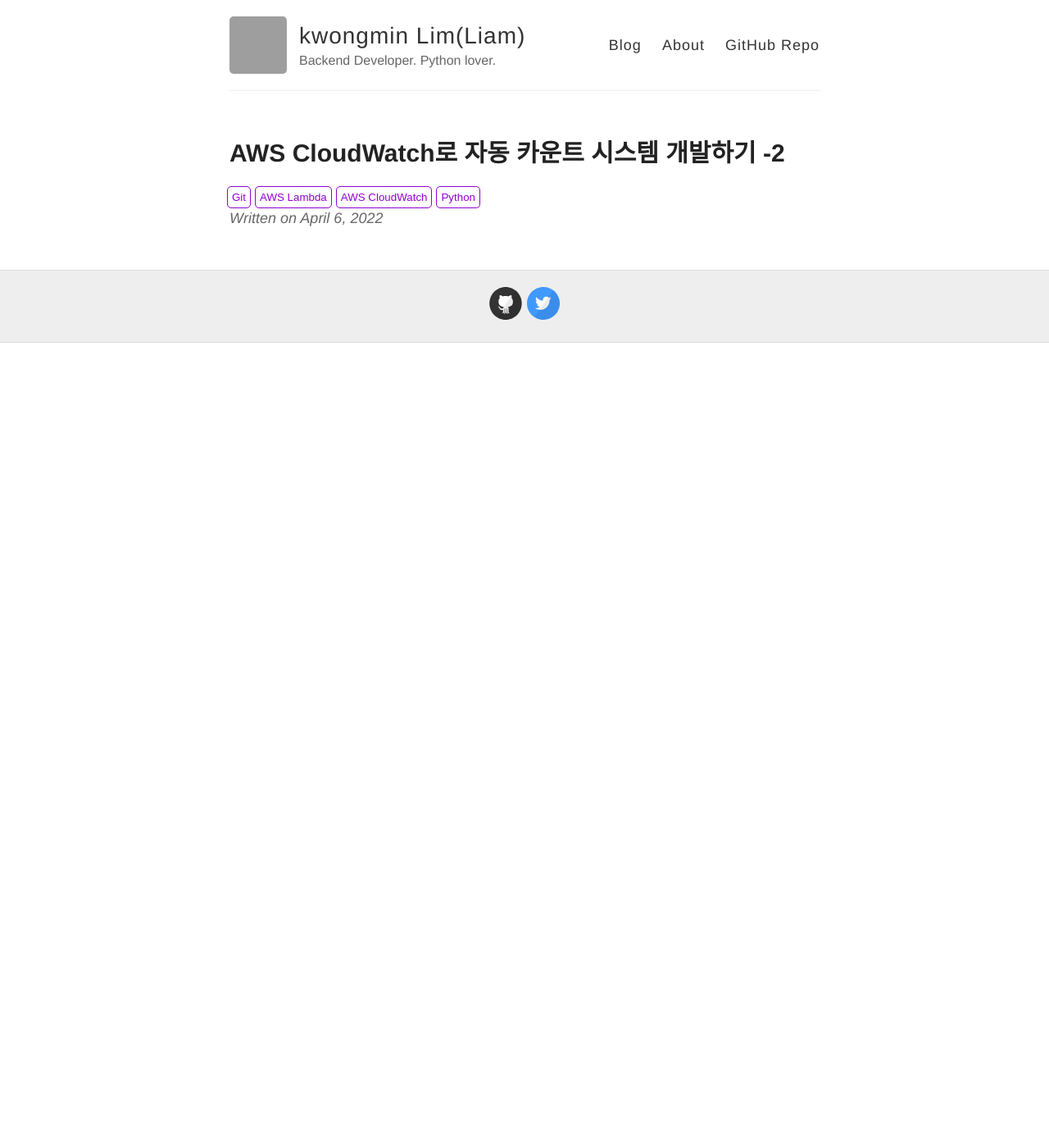
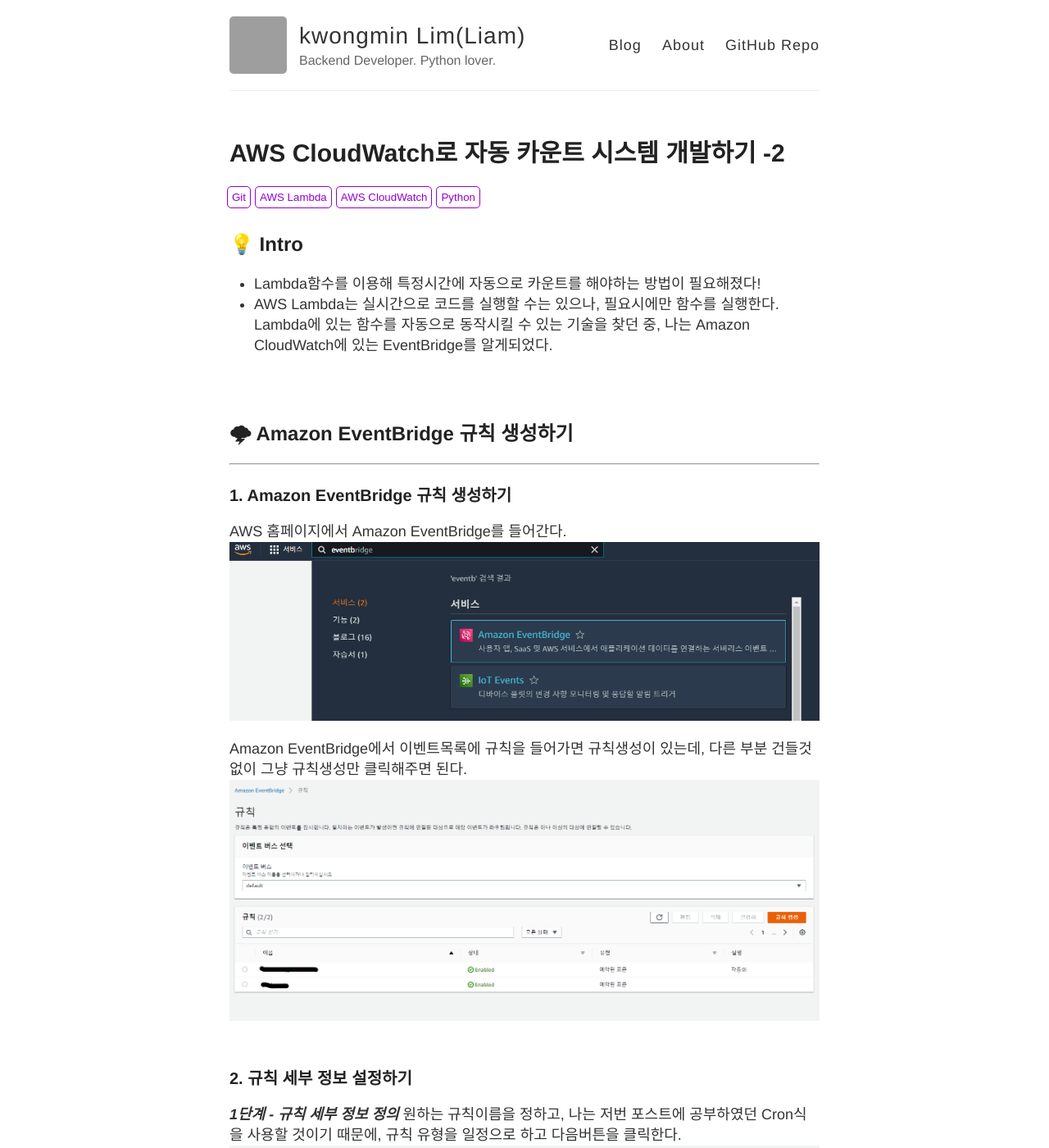
Before and after one commit to liampoet/liampoet.github.io-test2, a Jekyll site: the page built from _posts/2022-4-6-Lambda-CloudWatch-2.md, in a window 1280 px wide and 1400 px high. Shown: the whole window at 82% size. Built offline with Jekyll 4.4.1, drawn with Linux system fonts in a browser that asks for light colours; comment, search, counter and statistics services are not loaded; some of the changed text lies outside the part shown; grey boxes are pictures that could not be loaded.

Commit message:
Update 2022-4-6-Lambda-CloudWatch-2.md

```diff
--- a/_posts/2022-4-6-Lambda-CloudWatch-2.md
+++ b/_posts/2022-4-6-Lambda-CloudWatch-2.md
@@ -3,4 +3,48 @@
 title: AWS CloudWatch로 자동 카운트 시스템 개발하기 -2
 category: Blog
 tags: [Git, AWS Lambda, AWS CloudWatch, Python]
+etc: Amazon EventBridge cron 설정하기
 ---
+## 💡 Intro
+- Lambda함수를 이용해 특정시간에 자동으로 카운트를 해야하는 방법이 필요해졌다!
+- AWS Lambda는 실시간으로 코드를 실행할 수는 있으나, 필요시에만 함수를 실행한다. Lambda에 있는 함수를 자동으로 동작시킬 수 있는 기술을 찾던 중, 나는 Amazon CloudWatch에 있는 EventBridge를 알게되었다.
+<br>
+<br>
+<br>
+
+## 🌩 Amazon EventBridge 규칙 생성하기
+---------------------------------------
+### 1. Amazon EventBridge 규칙 생성하기
+AWS 홈페이지에서 Amazon EventBridge를 들어간다.
+![_config.yml]({{ site.baseurl }}/images/eventbridge검색.png)
+
+Amazon EventBridge에서 이벤트목록에 규칙을 들어가면 규칙생성이 있는데, 다른 부분 건들것 없이 그냥 규칙생성만 클릭해주면 된다.
+![_config.yml]({{ site.baseurl }}/images/규칙생성.png)
+<br>
+<br>
+
+### 2. 규칙 세부 정보 설정하기
+***1단계 - 규칙 세부 정보 정의***
+원하는 규칙이름을 정하고, 나는 저번 포스트에 공부하였던 Cron식을 사용할 것이기 때문에, 규칙 유형을 일정으로 하고 다음버튼을 클릭한다.
+![_config.yml]({{ site.baseurl }}/images/규칙1.png)
+
+***2단계 - 일정 정의***
+규칙2에서는 패턴을 설정하는데, 나는 저녁 12시가 되기전 11시 55분에 매일 Lambda에 이벤트를 줄 예정이기 때문에 다음과 같이 설정했다. Cron식이 궁금하다면 [AWS CloudWatch로 자동 카운트 시스템 개발하기 -1](https://liampoet.github.io/Lambda-CloudWatch/)을 보면된다.
+![_config.yml]({{ site.baseurl }}/images/규칙2 일정패턴.png)
+
+GMT는 그리니치 평균시(Greenwich Mean Time)라고 하는데, 그냥 대한민국 서울의 시간이 필요한 나는 GMT에 9시간을 더한 현지 시간대를 선택했다.
+
+***3단계 - 대상 선택***
+대상 유형에는 각각 EventBridge 이벤트 버스, [EventBridge API대상](https://docs.aws.amazon.com/ko_kr/eventbridge/latest/userguide/eb-api-destinations.html), AWS 서비스가 있다. 하나의 event rule에 여러개의 대상이 등록이 가능하며, 나는 Lambda함수에 이벤트를 줄거라서 AWS서비스의 Lambda 항수를 선택했다.
+![_config.yml]({{ site.baseurl }}/images/규칙2-추가설정.png)
+
+![_config.yml]({{ site.baseurl }}/images/규칙5 생성.png)
+
+그 후 규칙을 생성하면 아래와 같이 생성한 규칙의 세부 정보와 상태를 바로 확인할 수 있다.
+![_config.yml]({{ site.baseurl }}/images/규칙마지막.png)
+
+<br>
+<br>
+
+
+https://velog.io/@techy-yunong/AWS-EventBridge-concept
```
